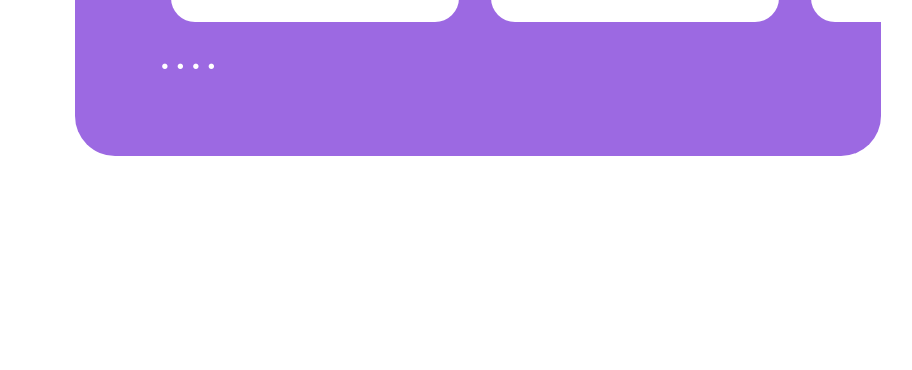
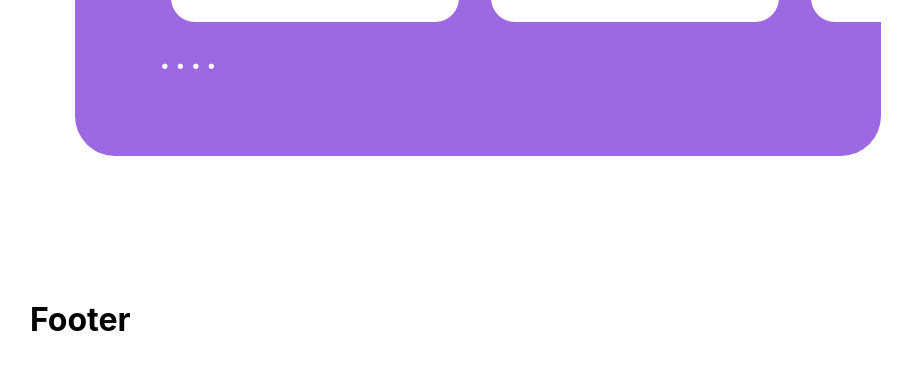
Before and after one commit to ViniciusPassoni97/Data-Warehouse, a React (Create React App) app: page / in a window 1280 px wide. Shown: the part 2297-2667 px from the top of the page, without its empty margins (162-1074 px from the left). Built offline with nearby package versions, Linux system fonts and the light colour scheme.

Commit message:
Adicionando componente Footer

```diff
--- a/src/assets/GlobalStyle.tsx
+++ b/src/assets/GlobalStyle.tsx
@@ -7,7 +7,7 @@ const GlobalStyle = createGlobalStyle`
     font-family: 'Roboto', sans-serif;
   }
   body{
-    height:610vh;
+    height:510vh;
     width:70%;
     margin-left:auto;
     margin-right:auto;
--- /dev/null
+++ b/src/components/Footer/index.tsx
@@ -0,0 +1,13 @@
+import React from 'react';
+
+import { FooterDiv } from './style';
+
+const Footer: React.FC = () => {
+  return (
+      <FooterDiv>
+          <h1>Footer</h1>
+      </FooterDiv>
+  );
+}
+
+export default Footer;
--- /dev/null
+++ b/src/components/Footer/style.tsx
@@ -0,0 +1,5 @@
+import styled from 'styled-components';
+
+export const FooterDiv = styled.div`
+
+`;
--- a/src/pages/main/main.tsx
+++ b/src/pages/main/main.tsx
@@ -6,6 +6,7 @@ import React from 'react';
  import Banck from '../../components/Banck/index';
  import Features from '../../components/Features/index';
 import Scrow from '../../components/Scrow/index';
+import Footer from '../../components/Footer/index';
 
 const main: React.FC = () => {
   return (
@@ -16,6 +17,7 @@ const main: React.FC = () => {
             <Banck />
             <Features />
             <Scrow />
+            <Footer />
         </Main >
     </>
   );
```
Also changed, not shown: 1 other file (tests, documents, lock files or other folders).
